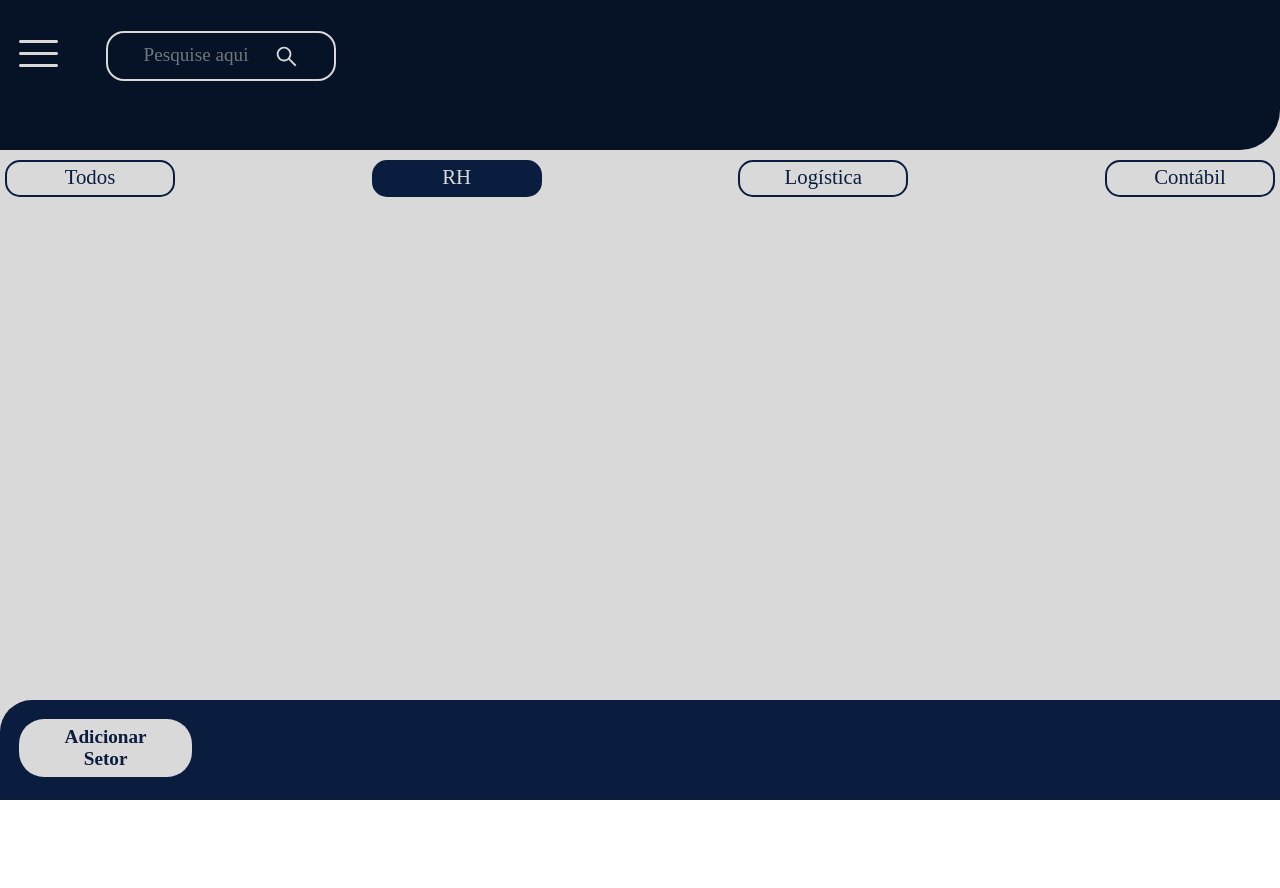
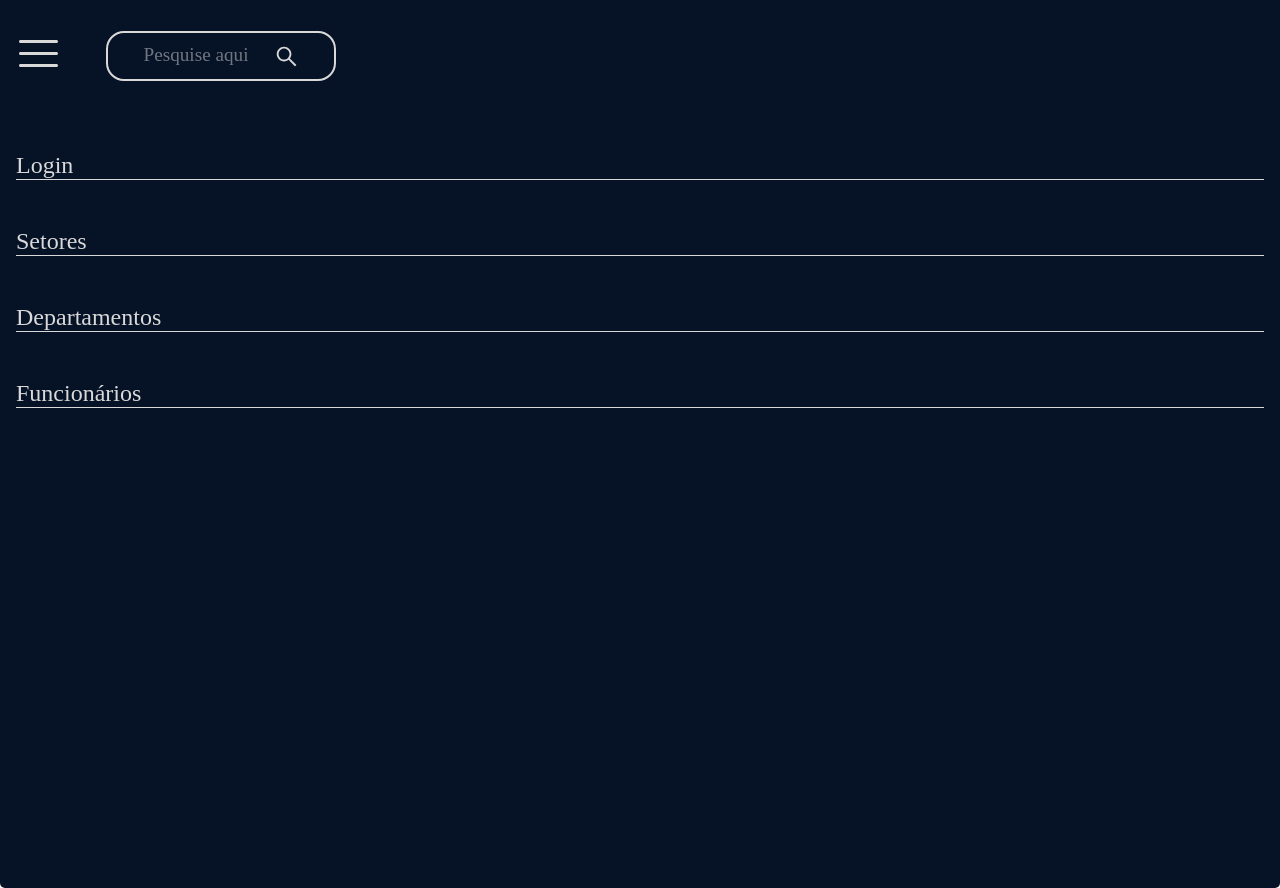
Before and after one commit to fabriciofsn/FRONT_END_HACKTHON_III, a React (Create React App) app: page /setor in a window 1280 px wide. Both pictures are taken after a click on the icon 38 px from the left and 53 px from the top of the page. Before the commit the page ends 800 px from the top, so only its background shows below. Built offline with nearby package versions, Linux system fonts and the light colour scheme.

Commit message:
animations added

```diff
--- a/src/components/Header.js
+++ b/src/components/Header.js
@@ -1,4 +1,4 @@
-import React from "react";
+import React, { useState } from "react";
 import {
   DivAlignCenter,
   DivFilter,
@@ -7,17 +7,27 @@ import {
 } from "../styles/Setor";
 import { RxHamburgerMenu } from "react-icons/rx";
 import { AiOutlineSearch } from "react-icons/ai";
+import Modal from "./Modal";
+
 const Header = (props) => {
+  const [openModal, setOpenModal] = useState(false);
+
+  const handleMenu = () => {
+    setOpenModal((openModal) => !openModal);
+  };
+
   return (
     <div>
       <HeaderContent>
         <DivAlignCenter>
           <RxHamburgerMenu
+            onClick={handleMenu}
             cursor="pointer"
             color="#d9d9d9"
             size={45}
             fontWeight="bold"
           />
+          {openModal && <Modal />}
           <DivInputSearch>
             <input type="search" placeholder="Pesquise aqui" />
             <AiOutlineSearch size={25} color="#d9d9d9" />
--- a/src/components/Modal.js
+++ b/src/components/Modal.js
@@ -10,7 +10,7 @@ const Modal = () => {
             <a href="/login">Login</a>
           </li>
           <li>
-            <a href="/setores">Setores</a>
+            <a href="/setor">Setores</a>
           </li>
           <li>
             <a href="/departamentos">Departamentos</a>
--- a/src/screens/Setor.js
+++ b/src/screens/Setor.js
@@ -1,4 +1,4 @@
-import React, { useEffect, useRef, useState } from "react";
+import React, { useState } from "react";
 
 import { GlobalDiv, DivFooter } from "../styles/Setor";
 import AdicionarSetor from "../components/AdicionarSetor";
--- a/src/styles/AdicionarSetor.js
+++ b/src/styles/AdicionarSetor.js
@@ -1,4 +1,16 @@
 import styled, { keyframes } from "styled-components";
+
+const anim = keyframes`
+  from{
+    height: 0;
+    opacity: 0;
+  }
+  to{
+    height: 60vh;
+    opacity: 1;
+    transition: .3s;
+  }
+`;
 
 export const DivSetor = styled.div`
   position: absolute;
@@ -13,6 +25,7 @@ export const DivSetor = styled.div`
   padding: 2rem 0;
   margin: auto;
   overflow: hidden;
+  animation: ${anim} 0.3s forwards;
 
   h2 {
     color: #d9d9d9;
--- a/src/styles/Modal.js
+++ b/src/styles/Modal.js
@@ -1,16 +1,28 @@
-import styled from "styled-components";
+import styled, { keyframes } from "styled-components";
+
+const anim = keyframes`
+  from{
+    transform: translate3d(-300px,0,0);
+
+  }
+  to{
+    transform: translate3d(0,0,0);
+    transition: .3s;
+  }
+`;
 
 export const DivModal = styled.div`
-  background-color: #004964;
+  background-color: #061226;
   width: 100%;
-  max-width: 300px;
-  height: 80vh;
+  height: 100vh;
+  z-index: 1000;
   position: absolute;
   top: 5.5em;
   left: 0;
   transition: 0.3s;
   padding: 1rem;
   border-radius: 5px;
+  animation: ${anim} 0.3s forwards;
 
   ul {
     list-style: none;
```
